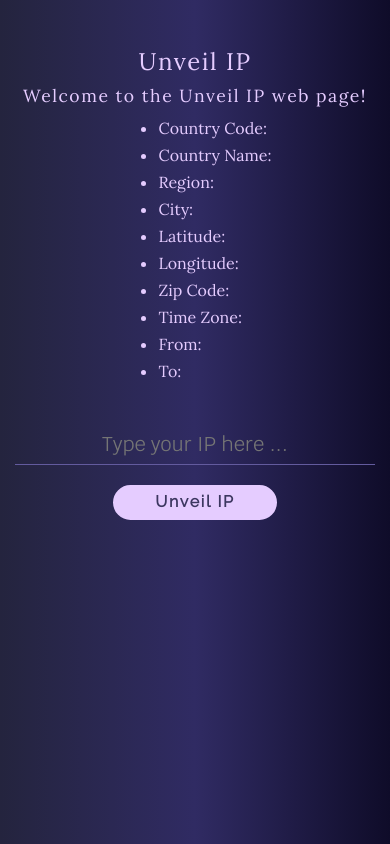
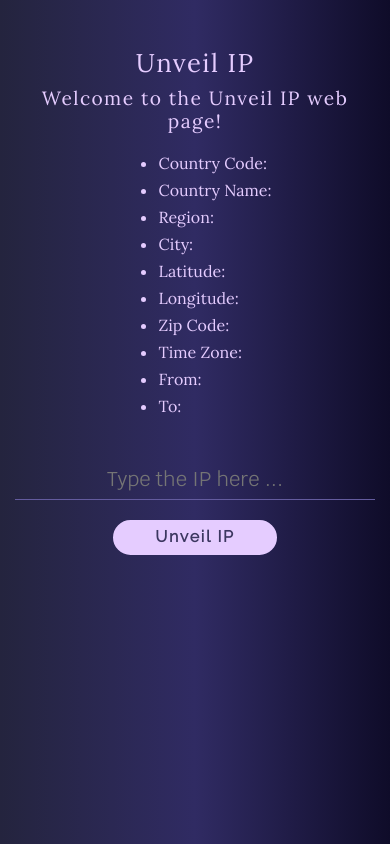
Before and after one commit to pamcuellas/unveil-IP, a website: page views/index.html in a window 390 px wide. Drawn offline with nearby package versions, Linux system fonts and the light colour scheme; files that its build step writes are made by us from their sources; files whose address does not match are found by name.

Commit message:
favicon.ico adjusted, @media add to app.css and input text for IP on index.html changed.

```diff
--- a/app.js
+++ b/app.js
@@ -1,6 +1,7 @@
 const express 		= require('express');
 const bodyParser 	= require('body-parser');
 const app   		= express();
+app.use("/public", express.static('public'));
 // Test DB connection.
 const db 			= require("./models");
 app.use(bodyParser.urlencoded({extended: true}));
--- a/public/css/app.css
+++ b/public/css/app.css
@@ -9,7 +9,7 @@ body{
 }
 
 h1, h2 {
-	letter-spacing: 1.5px;
+	letter-spacing: 1.4px;
 }
 
 ul {
@@ -56,23 +56,26 @@ span {
 	font-family: 'Raleway', serif;
 	letter-spacing: 1.7px;
 	outline: 0;
+	font-size: unset;
 }
 
 #btn:hover {
 	background-color: #3c3760;
 	color: white;
 	cursor: pointer;
+	font-weight: 200;
+	transition-duration: 0.5s;
 }
 
 
 
-@media screen and (max-width: 400px) {
+@media screen and (max-width: 450px) {
 
 	h1 {
-		font-size: 1.5em;
+		font-size: 1.6em;
 	}
 	h2 {
-		font-size: 1.1em;
+		font-size: 1.2em;
 	}
 
 
--- a/views/index.html
+++ b/views/index.html
@@ -14,6 +14,7 @@
 	<script src="https://kit.fontawesome.com/234c8d2765.js"></script>
 	<link href="https://fonts.googleapis.com/css?family=Krub|Lora|Raleway" rel="stylesheet">
 	<link rel="stylesheet" type="text/css" href="./css/app.css">
+	<link rel="icon" href="./public/images/favicon.ico">
 	<script
 	  src="https://code.jquery.com/jquery-3.3.1.min.js"
 	  integrity="sha256-FgpCb/KJQlLNfOu91ta32o/NMZxltwRo8QtmkMRdAu8="
@@ -23,8 +24,8 @@
 <body>
 
 	<div class="container-fluid h-100 pt-5 d-flex flex-column align-items-center align-content-around">
-		<h1>Unveil IP</h1>
-		<h2>Welcome to the Unveil IP web page!</h2>
+		<h1 class="text-center">Unveil IP</h1>
+		<h2 class="text-center pb-2">Welcome to the Unveil IP web page!</h2>
 
 		<ul class="data">
 			<li>Country Code:  <span class="ccode"></span></li>
@@ -39,7 +40,7 @@
 			<li>To:  <span class="to"></span></li>
 		</ul>
 
-		<input type="text" name="ip" id="ip" placeholder="Type your IP here ...">
+		<input type="text" name="ip" id="ip" placeholder="Type the IP here ...">
 		<input type="button" id="btn" value="Unveil IP">
 	</div>
 	<script type="text/javascript" src="./js/app.js"></script>
```
Also changed, not shown: favicon.ico (deleted).
